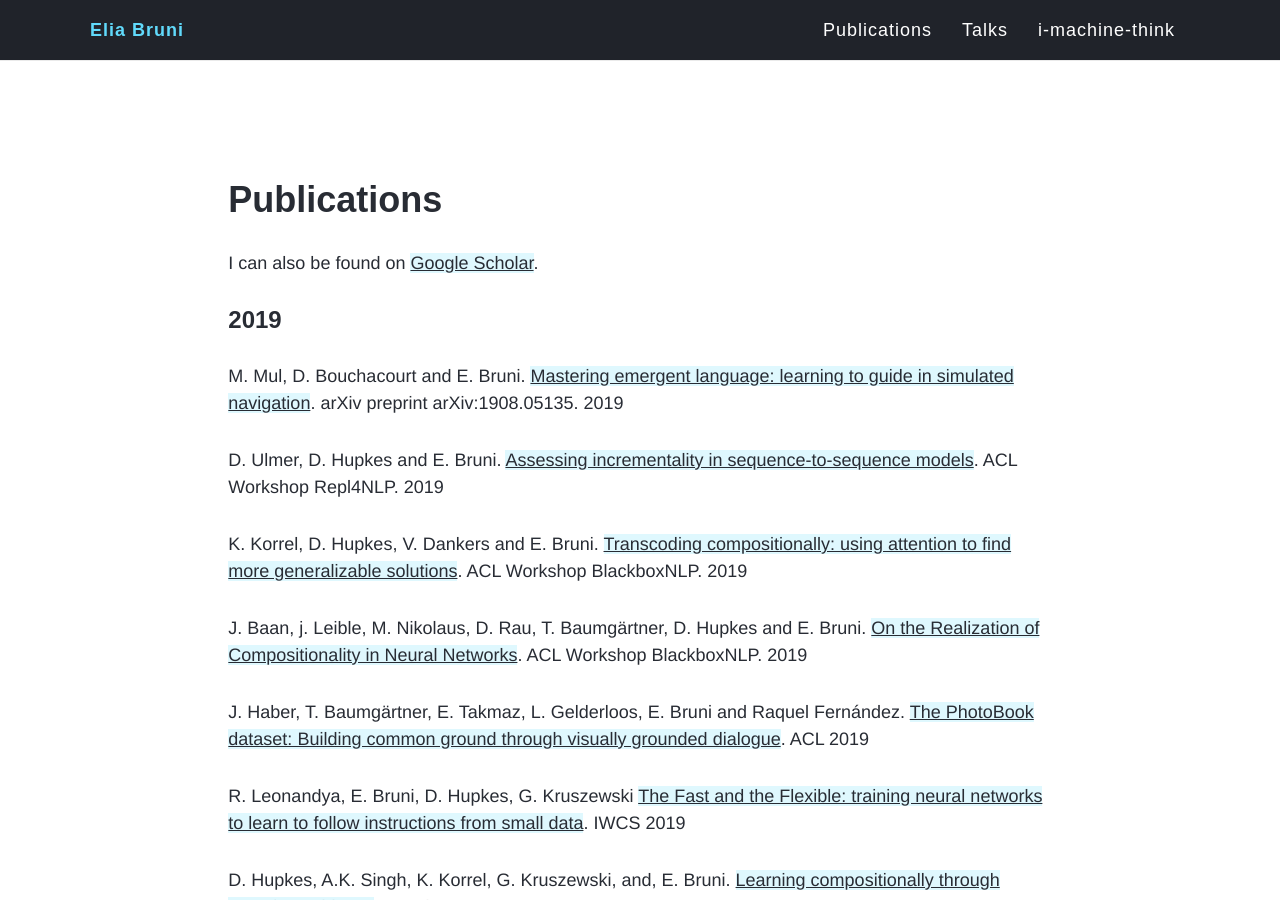
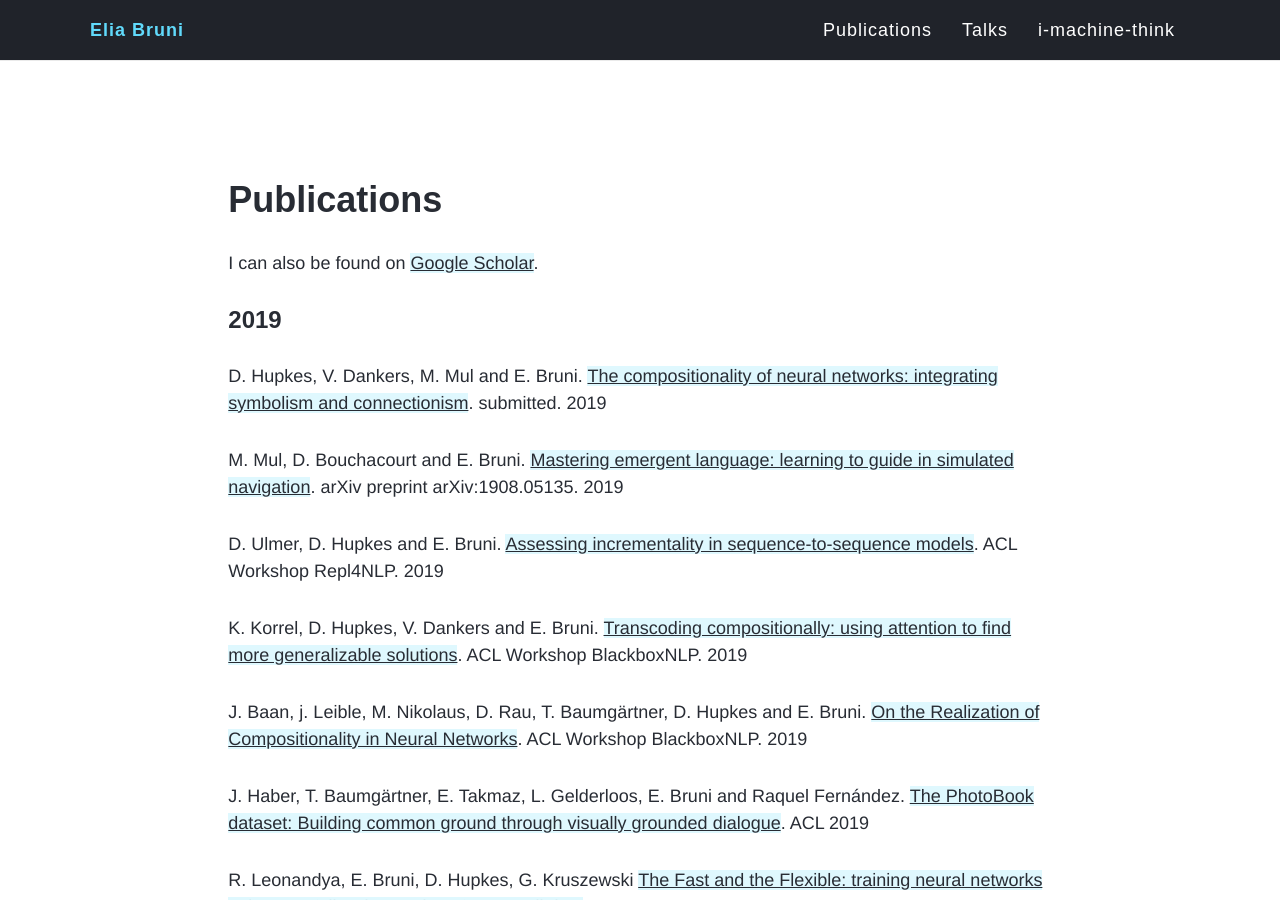
Before and after one commit to eliabruni/eliabruni.github.io, a Jekyll site: the page built from publications.md, in a window 1280 px wide and 900 px high. Built offline with Jekyll 4.4.1, drawn with Linux system fonts in a browser that asks for light colours; nearby versions of some CDN libraries.

Commit message:
add last version of manifesto

```diff
--- a/publications.md
+++ b/publications.md
@@ -9,7 +9,7 @@ I can also be found on [Google Scholar](https://scholar.google.com/citations?use
 
 ### 2019
 
-
+D. Hupkes, V. Dankers, M. Mul and E. Bruni. [The compositionality of neural networks: integrating symbolism and connectionism](http://eliabruni.github.io/publications/hupkes2019compositionality.pdf). submitted. 2019
 
 M. Mul, D. Bouchacourt and E. Bruni. [Mastering emergent language: learning to guide in simulated navigation](https://arxiv.org/abs/1908.05135). arXiv preprint arXiv:1908.05135. 2019
 
```
